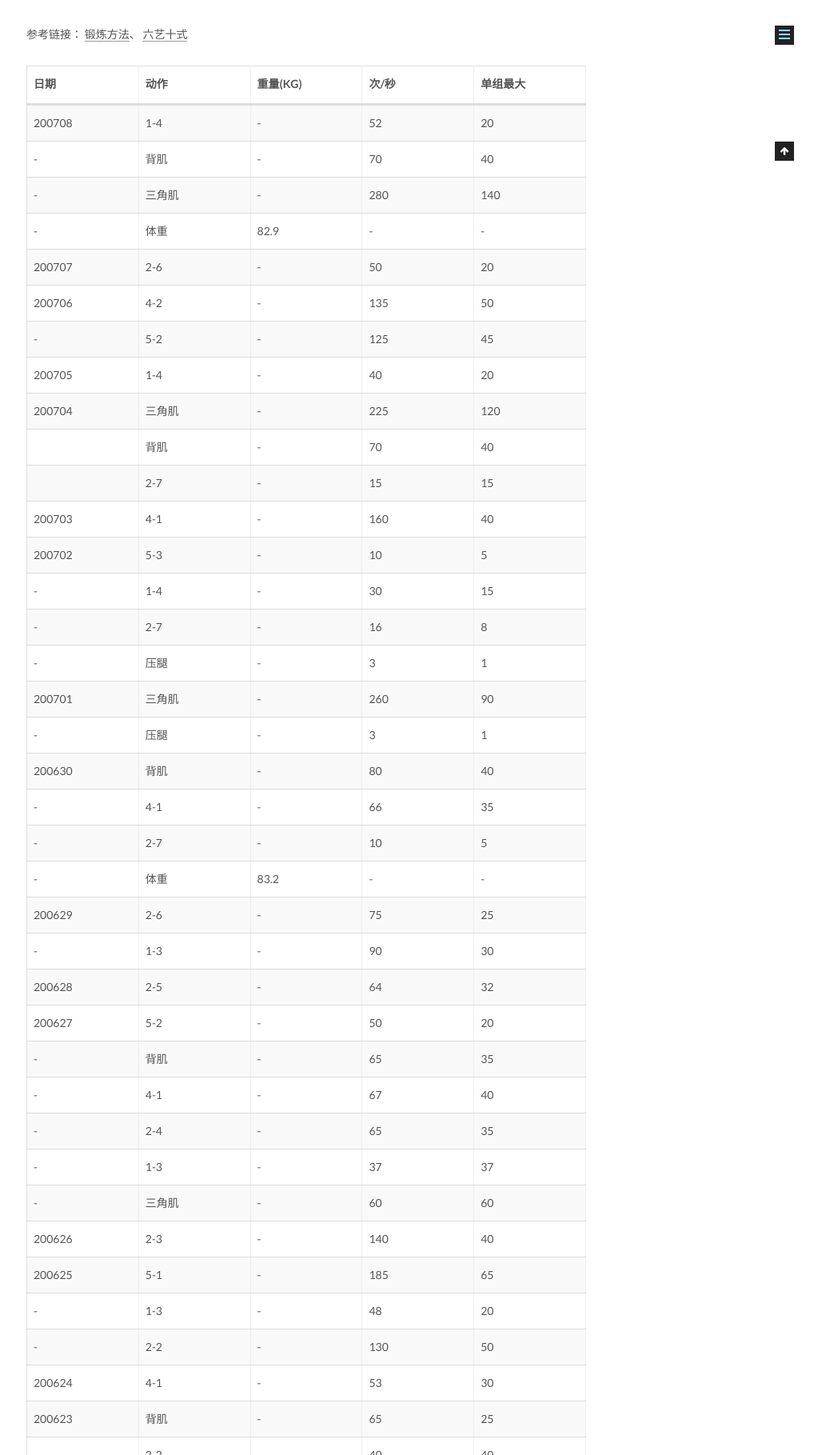
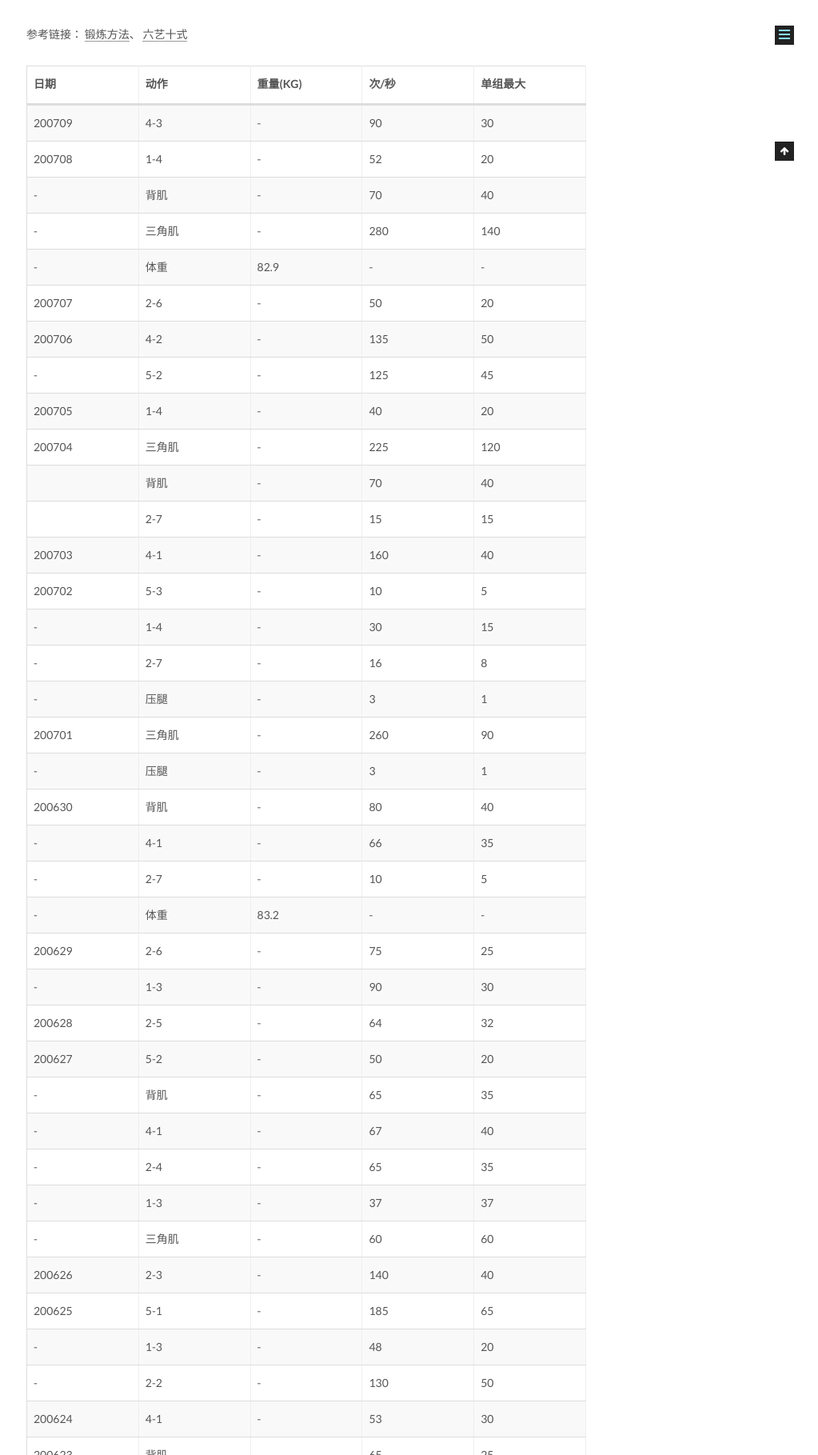
Before and after one commit to CodeHunter2006/CodeHunter2006.github.io, a Jekyll site: the page built from _posts/2020-06-01-Fitness_Record.md, in a window 1280 px wide, cut to the strip 799-2618 px from the top of the page. Shown: the whole strip at 80% size, without its empty margins (257-1280 px from the left). Built offline with Jekyll 4.4.1, drawn with Linux system fonts in a browser that asks for light colours.

Commit message:
[doc]: add contents.

```diff
--- a/_posts/2020-06-01-Fitness_Record.md
+++ b/_posts/2020-06-01-Fitness_Record.md
@@ -14,6 +14,7 @@ tags: Healthy
 
 | 日期   | 动作     | 重量(KG) | 次/秒 | 单组最大 |
 | ------ | -------- | -------- | ----- | -------- |
+| 200709 | 4-3      | -        | 90    | 30       |
 | 200708 | 1-4      | -        | 52    | 20       |
 | -      | 背肌     | -        | 70    | 40       |
 | -      | 三角肌   | -        | 280   | 140      |
```
